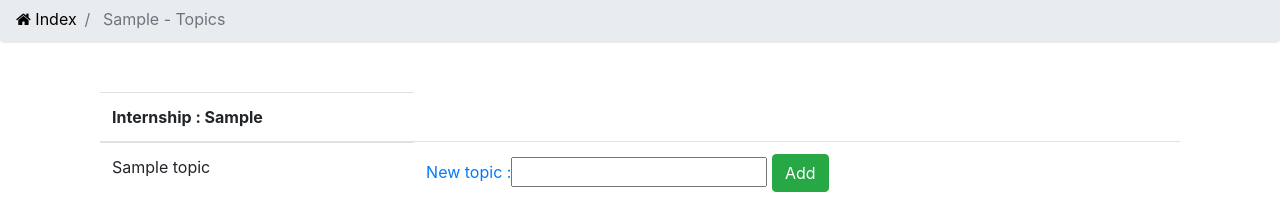
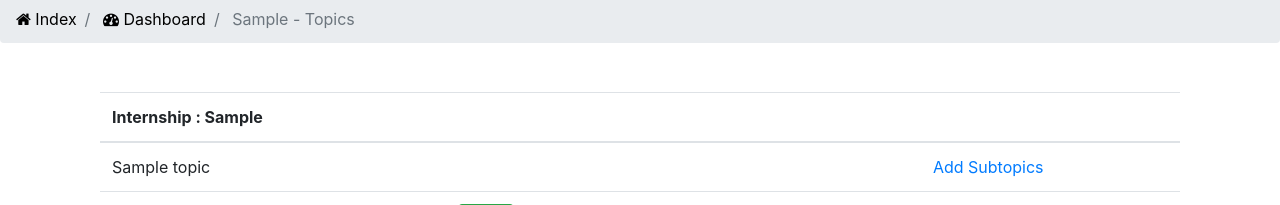
Before and after one commit to purusharths/django_math.animations, a Django app: page /staff_add_topics/ in a window 1280 px wide. Shown: the part 150-355 px from the top of the page. Run offline with Django 3.2, Linux system fonts and the light colour scheme; tables that the repository leaves empty hold one stand-in row (values such as "Sample post"); some libraries are stand-ins or nearby versions.

Commit message:
fixing admin dashboard issue

```diff
--- a/templates/fossee_math_pages/staff_add_topics.html
+++ b/templates/fossee_math_pages/staff_add_topics.html
@@ -5,6 +5,10 @@
                 <li class="breadcrumb-item">
                     <a style="color:black" href="{% url 'index' %}">
                         <i class="fa fa-home" style="color:black"></i> Index</a>
+                </li>
+                <li class="breadcrumb-item">
+                    <a style="color:black" href="{% url 'dashboard' %}">
+                        <i class="fa fa-dashboard" style="color:black"></i> Dashboard</a>
                 </li>
                 <li class="breadcrumb-item active"> {{ intern.internship_topic }} - Topics</li>
             </ol>
@@ -17,11 +21,12 @@
         <div class="container" style="padding-top: 3%;">
             <table class="table table-condensed">
                 <thead>
-                <tr><th>
-
+                <tr>
+                    <th>
                         Internship : {{ intern.internship_topic }}
-
-                </th></tr>
+                    </th>
+                    <th></th>
+                </tr>
                 </thead>
                 <tbody>
                 {% for i in i_topic %}
@@ -30,21 +35,19 @@
                             {{ i.topic_name }}
                         </td>
                         <td>
-                <a href="{% url 'staff_add_subtopic' %}>Add Subtopics</a>
+                            <a href="{% url 'staff_add_subtopic' %}">Add Subtopics</a>
                         </td>
                     </tr>
                 {% endfor %}
                 <tr>
                     <td>
-                      <div class="row">
-                          <form method="POST">
+                        <form method=" POST">
                             {% csrf_token %}
                             <label>New topic : </label>{{ form.topic }}
                             <input type="submit" class="btn btn-success" value="Add">
                         </form>
-                      </div>
-
                     </td>
+                    <td></td>
                 </tr>
 
                 </tbody>
--- a/templates/fossee_math_pages/staff_aprove_contents.html
+++ b/templates/fossee_math_pages/staff_aprove_contents.html
@@ -3,8 +3,12 @@
     <nav aria-label="breadcrumb">
         <ol class="breadcrumb">
             <li class="breadcrumb-item">
-                <a href="{% url 'index' %}">
+                <a style="color: black" href="{% url 'index' %}">
                     <i class="fa fa-home"></i> Index</a>
+            </li>
+              <li class="breadcrumb-item">
+                <a style="color:black" href="{% url 'dashboard' %}">
+                    <i class="fa fa-dashboard" style="color:black"></i> Dashboard</a>
             </li>
             <li class="breadcrumb-item active"> Approve Contents</li>
         </ol>
--- a/templates/fossee_math_pages/staff_manage_intern.html
+++ b/templates/fossee_math_pages/staff_manage_intern.html
@@ -6,6 +6,10 @@
                 <li class="breadcrumb-item">
                     <a style="color:black" href="{% url 'index' %}">
                         <i class="fa fa-home" style="color:black"></i> Index</a>
+                </li>
+                <li class="breadcrumb-item">
+                    <a style="color:black" href="{% url 'dashboard' %}">
+                        <i class="fa fa-dashboard" style="color:black"></i> Dashboard</a>
                 </li>
                 <li class="breadcrumb-item active"> Manage Interns</li>
             </ol>
```
Also changed, not shown: templates/fossee_math_pages/dashboard.html (+4 -4 lines), templates/fossee_math_pages/staff_add_subtopic.html (+8 -2 lines), templates/fossee_math_pages/staff_view_internship.html (+10 -5 lines). Lines whose indentation alone changed are shown as unchanged.
